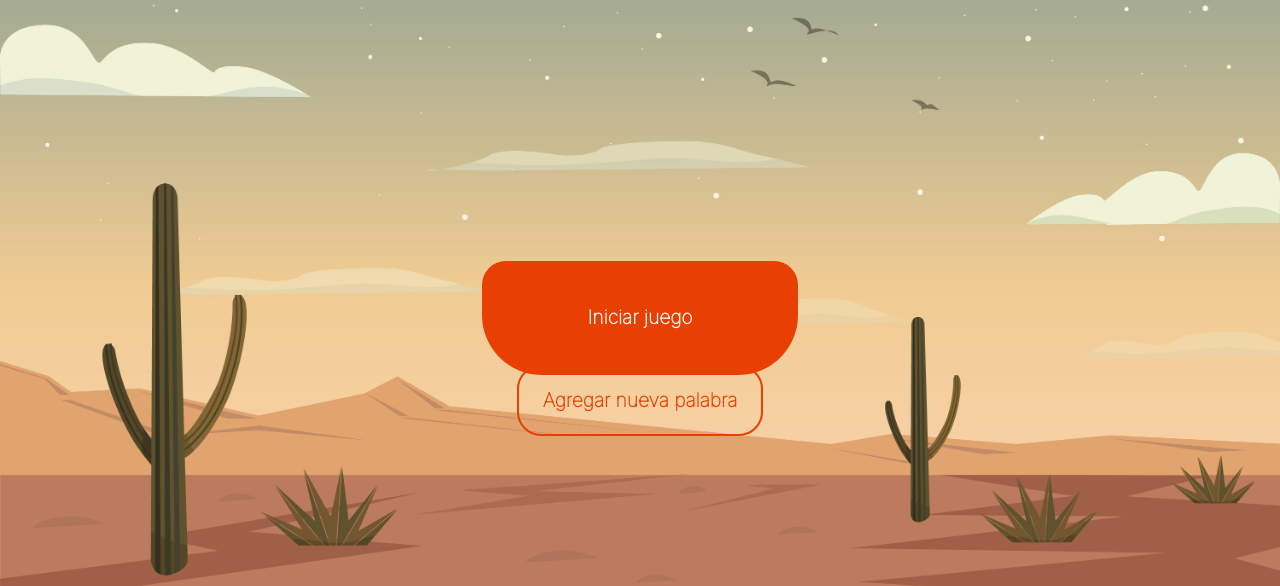
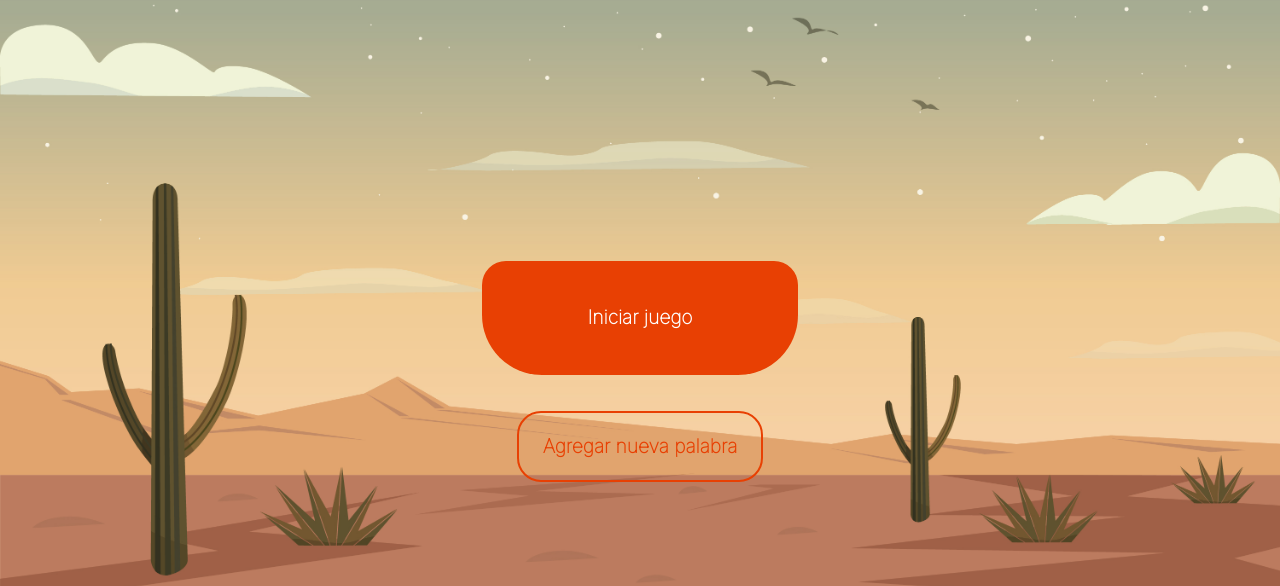
Before and after one commit to gonzalostapich/challenge-one-juegoahorcado, a plain HTML site: page index.html in a window 1280 px wide. Shown: the part 135-721 px from the top of the page. Drawn offline with Linux system fonts and the light colour scheme.

Commit message:
correccion ubicacion boton agregar en el css

```diff
--- a/style.css
+++ b/style.css
@@ -64,7 +64,7 @@ button{
 
 .btnIniciar{
 
-
+    display: block;
     position: absolute;
     width: 19.8rem;
     height: 7.12rem;
@@ -72,7 +72,6 @@ button{
     text-align: center;
     align-items: center;
     color: #FFFFFF;
-    margin-bottom: 2.375rem;
     background: #e84003;
     border: none;
 
@@ -84,11 +83,11 @@ button{
 }
 
 .btnAgregar{
-
+    display: block;
     position: absolute;
     background: transparent;
     border: 2px solid #e84003;
-    top: 500px;
+    margin-top: 150px;
     color: #e84003;
 }
 
```
